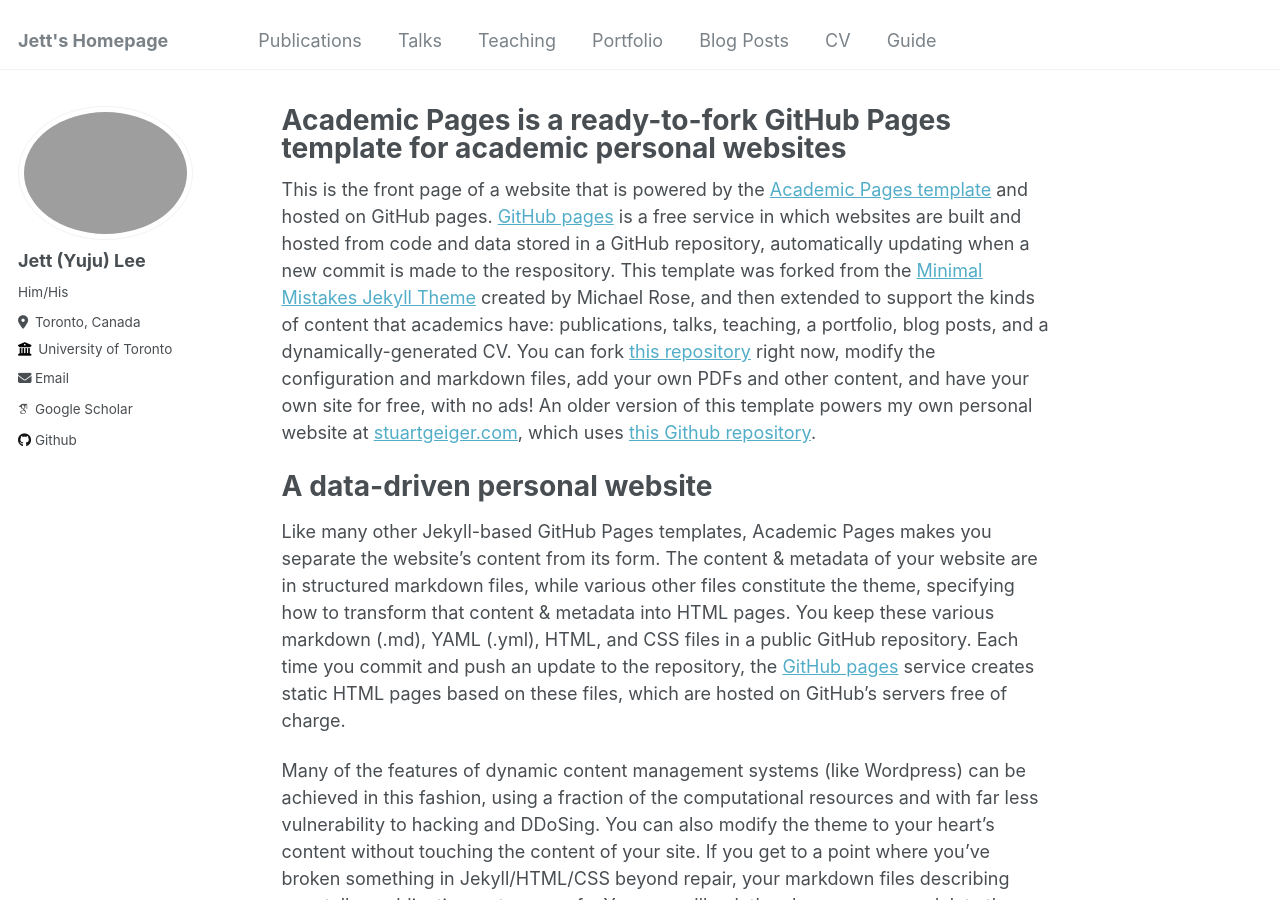
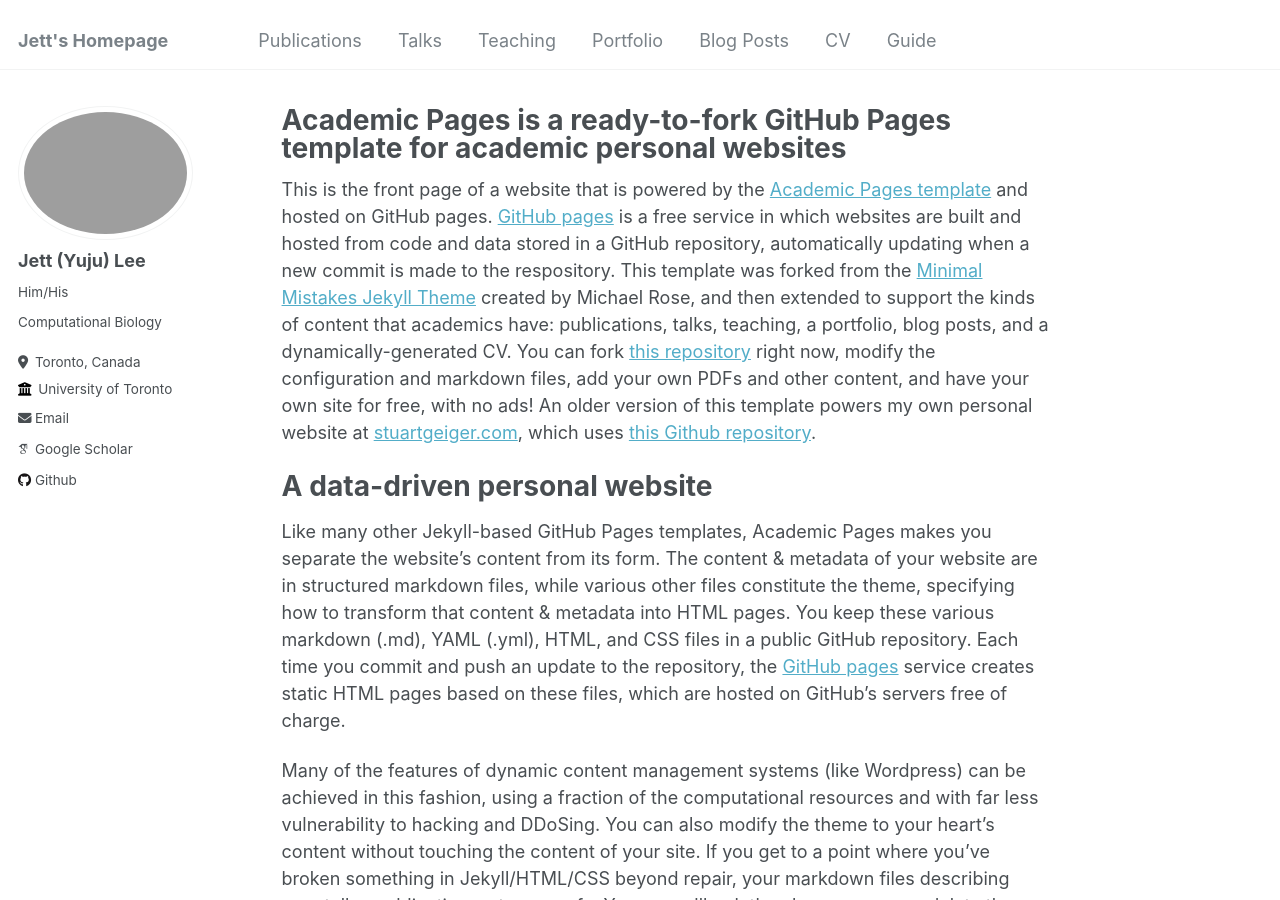
Before and after one commit to yujulee/yujulee.github.io, a Jekyll site: the page built from _pages/about.md, in a window 1280 px wide and 900 px high. Built offline with Jekyll 4.4.1, drawn with Linux system fonts in a browser that asks for light colours; some web fonts are replaced.

Commit message:
Update _config.yml

```diff
--- a/_config.yml
+++ b/_config.yml
@@ -24,7 +24,7 @@ author:
   avatar           : "profile.png"
   name             : "Jett (Yuju) Lee"
   pronouns         : "Him/His"
-  bio              : #"Short biography for the left-hand sidebar"
+  bio              : "Computational Biology"
   location         : "Toronto, Canada"
   employer         : "University of Toronto"
   uri              : #yujulee.github.io
```
